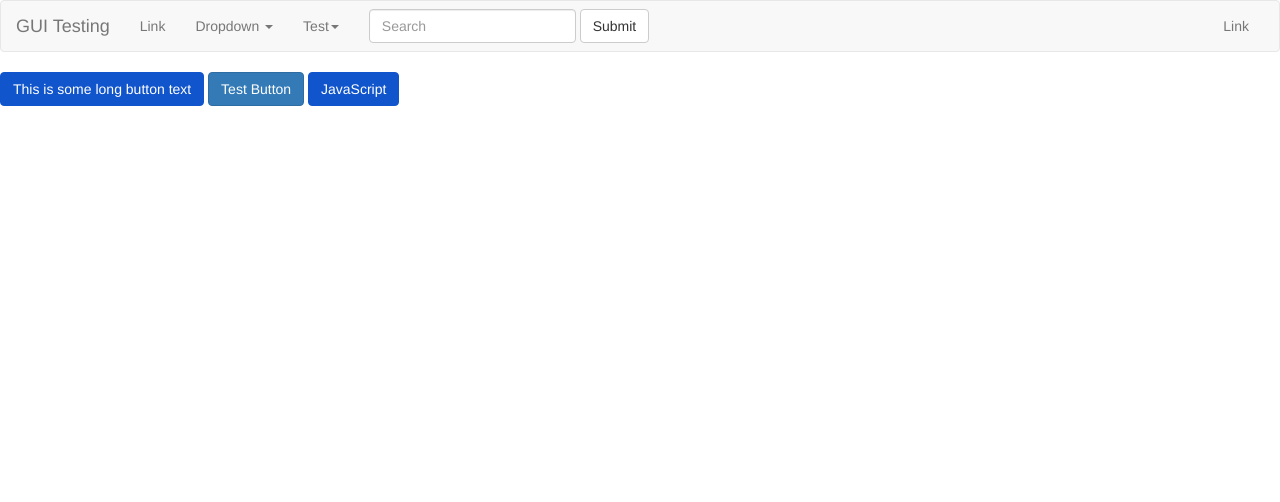
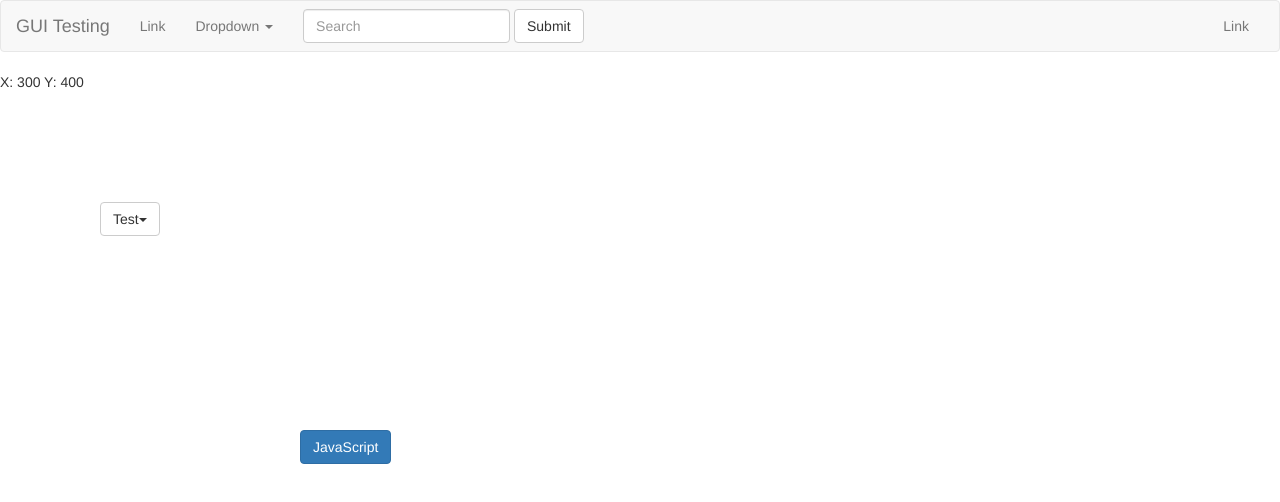
Before and after one commit to AbstractAlgebraProject/GUI, a plain HTML site: page testProject/index.html in a window 1280 px wide. Drawn offline with nearby package versions, Linux system fonts and the light colour scheme.

Commit message:
Create position function in Javascript

```diff
--- a/testProject/index.html
+++ b/testProject/index.html
@@ -55,8 +55,8 @@
         </div><!-- /.navbar-collapse -->
       </div><!-- /.container-fluid -->
     </nav>
-    <button class="btn btn-primary" type="button">This is some long button text</button>
-    <button class="btn btn-test" type="button">Test Button</button>
+    <p id="demo"></p>
+    <p id="positionDemo"></p>
     <!--<button class="btn btn-success" type="button">Test</button>
     <button class="btn btn-warning" type="button">Test</button>
     <button class="btn btn-info" type="button">Test</button>-->
--- a/testProject/js/mainCode.js
+++ b/testProject/js/mainCode.js
@@ -1,25 +1,39 @@
 function addItems(idName, textValue) {
     "use strict";
-    $(idName).append('<li><a href="#">' + textValue + '</a></li>');
+    $(idName).append('<li>' + textValue + '</li>');
     //This adds a new list item with text
 }
 
-function addDropdown(navbarId, title, dropdownId) {
+//addDropdown creates a new dropdown with an unordered list. idName is the location where it's being drawn to. To let idName work, add and id="" to <body>. Title is the shown text.
+//dropdownId is the id for the dropdown. This is used for xPosition and yPosition
+//listId is the id for the <ul>. This is used to add text to the dropdown. addItems uses this id.
+//xPosition and yPosition position the dropdown
+function addDropdown(idName, title, dropdownId, listId, xPosition, yPosition) {
     "use strict";
-    $(navbarId).append('<li class="dropdown"> <a href="#" class="dropdown-toggle" data-toggle="dropdown" role="button" aria-haspopup="true" aria-expanded="false">' + title +  '<span class="caret"></span></a> <ul class="dropdown-menu" id="' + dropdownId + '"> </ul> </li>');
+    $(idName).append('<div class="dropdown"> <button class="btn btn-default dropdown-toggle" type="button" id="' + dropdownId + '" data-toggle="dropdown" aria-haspopup="true" aria-expanded="false">' + title +  '<span class="caret"></span></button> <ul class="dropdown-menu" id="' + listId + '"> </ul> </div>');
+    var checkY = document.getElementById(dropdownId).offsetTop, checkX = document.getElementById(dropdownId).offsetLeft;
+    document.getElementById(dropdownId).style.marginLeft = xPosition - checkX + "px";
+    document.getElementById(dropdownId).style.marginTop = yPosition - checkY + "px";
+    document.getElementById(listId).style.marginLeft = xPosition - checkX + "px";
 }
 
-function addButton(idName, title, buttonid) {
+//addButton is simpler version of addDropdown
+function addButton(idName, title, buttonid, xPosition, yPosition) {
     "use strict";
-    $(idName).append('<button class="btn btn-primary" type="button" id="' + buttonid + '">' + title + '</button>');
+    $(idName).append('<button class="btn btn-test" type="button" id="' + buttonid + '">' + title + '</button>');
+    var checkY = document.getElementById(buttonid).offsetTop, checkX = document.getElementById(buttonid).offsetLeft;
+    document.getElementById(buttonid).style.marginLeft = xPosition - checkX + "px";
+    document.getElementById(buttonid).style.marginTop = yPosition - checkY + "px";
 }
 
-addItems("#drop", "hi");
-addItems("#Thing", "hello");
-addItems("#Thing", "world");
-document.getElementById("dynamicNav").id = "testNav";
-addDropdown("#testNav", "Test", "Thing");
-addButton("#bodyid", "JavaScript", "javascriptButton");
+addDropdown("#bodyid", "Test", "freeDropdown", "freeList", 100, 100);
+addItems("#freeList", "Yo this is cool!");
+addButton("#bodyid", "JavaScript", "javascriptButton", 300, 400);
+
+var yPosition = document.getElementById("javascriptButton").offsetTop;
+var xPosition = document.getElementById("javascriptButton").offsetLeft;
+document.getElementById("demo").innerHTML = "X: " + xPosition + " " + "Y: " + yPosition;
+// ^ This is the "X: _ Y:_" text on the screen. It's attached to the "Javascript" button
 
 
 /*$('#dropButton').on('click', function (e){ //When button is clicked
```
